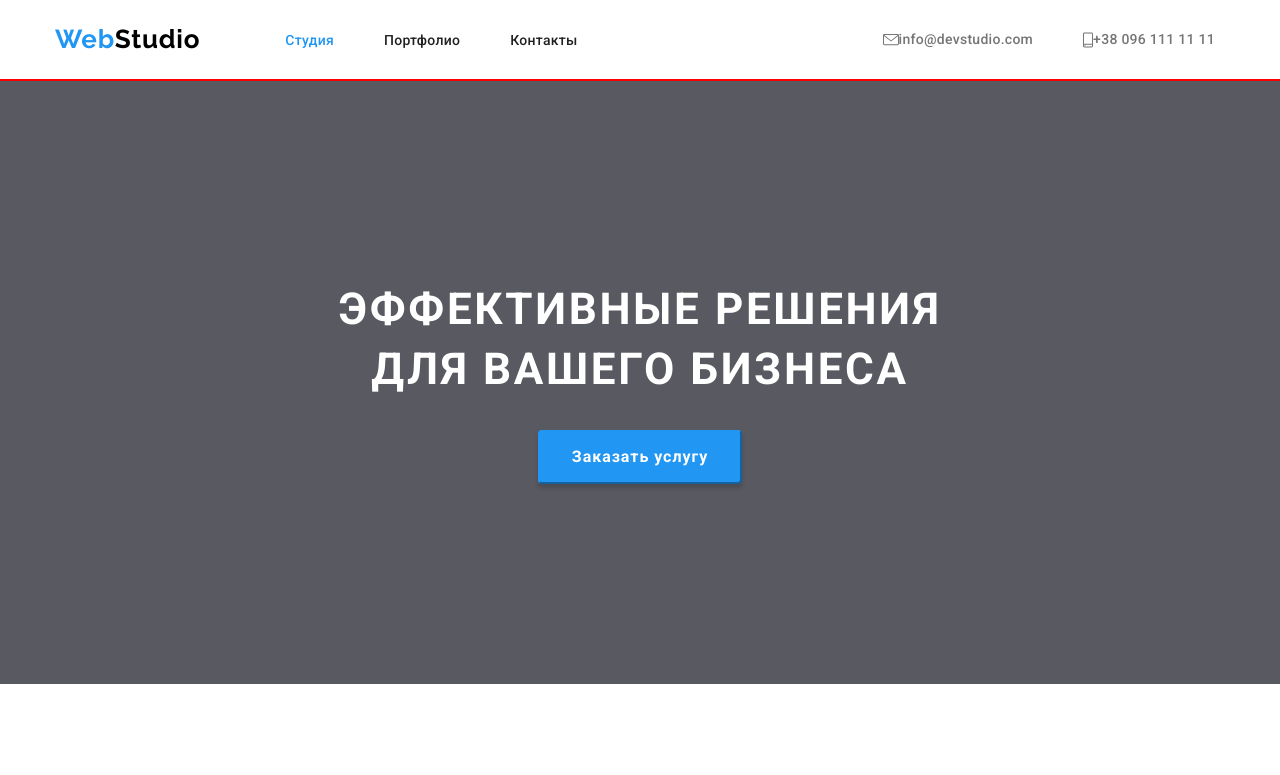
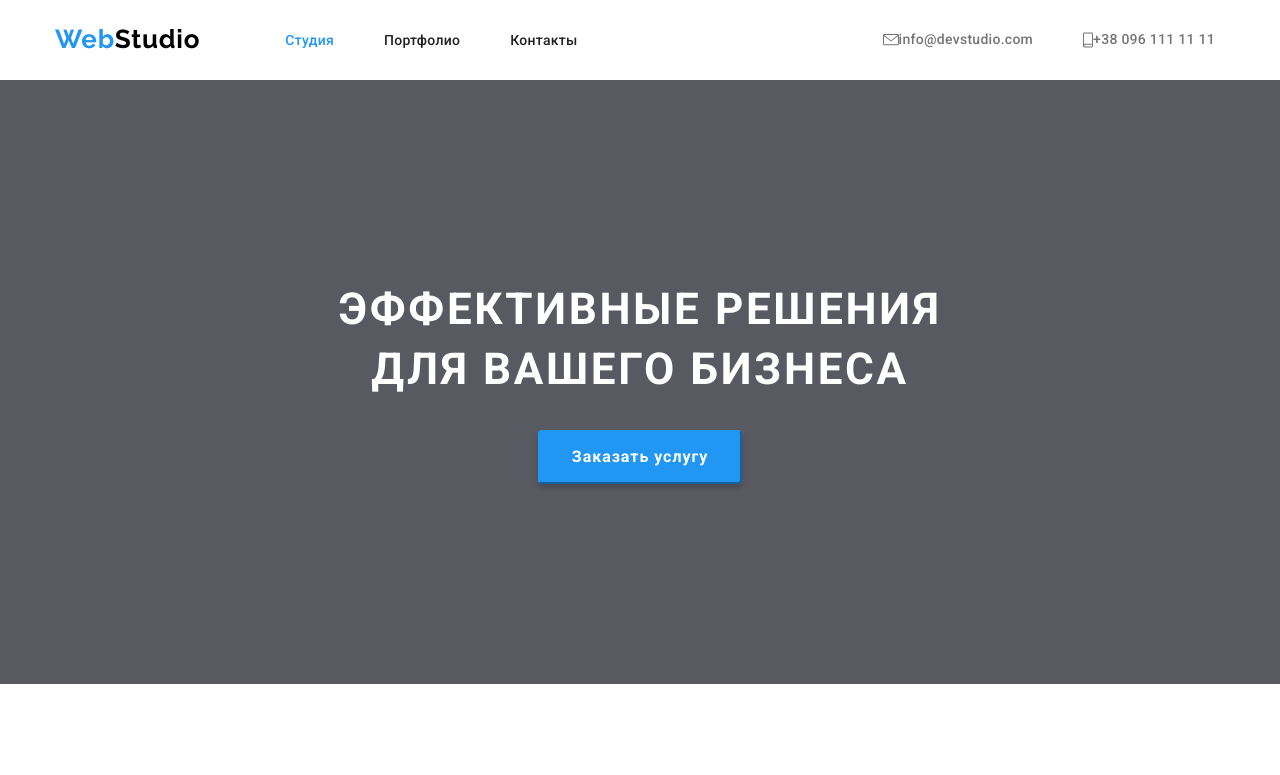
Before and after one commit to YekaterinaPavlenko/goit-markup-hw-03, a plain HTML site: page index.html in a window 1280 px wide. Shown: the top 775 px of the page. Drawn offline with nearby package versions, Linux system fonts and the light colour scheme.

Commit message:
Убирает аутлайн

```diff
--- a/css/styles.css
+++ b/css/styles.css
@@ -26,9 +26,7 @@ body {
     color: var(--primary-text-color);
     font-family: Roboto, sans-serif;
 }
-.outline {
-    outline: 1px solid red;
-}
+
 a {
     text-decoration: none;
 }
--- a/index.html
+++ b/index.html
@@ -10,7 +10,7 @@
   </head>
   <body>
     <!--Верхняя линия-->
-    <header class="outline">
+    <header>
       <div class="conteiner">
         <div class="header">
           <nav class="navigation">
@@ -34,7 +34,7 @@
         </div>
       </div>
     </header>
-    <main class="outline">
+    <main>
       <!--Шапка-->
       <section class="hero">
         <div class=" conteiner hero-box">
@@ -192,7 +192,7 @@
       </section>
     </main>
     <!--Подвал-->
-    <footer class="footer outline">
+    <footer class="footer">
       <div class="conteiner footer-conteiner">
         <div class="f-box-one">
           <p class="logo footer"><span class="logo-color">Web</span>Studio</p>
```
